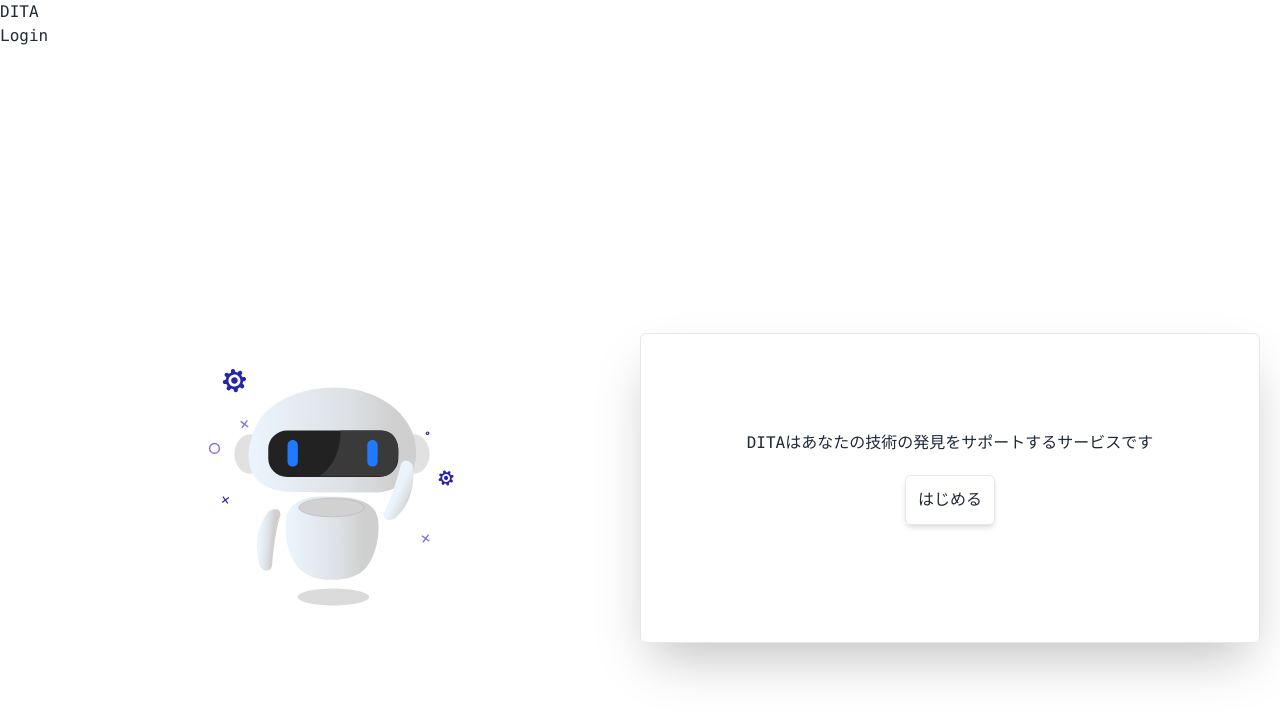
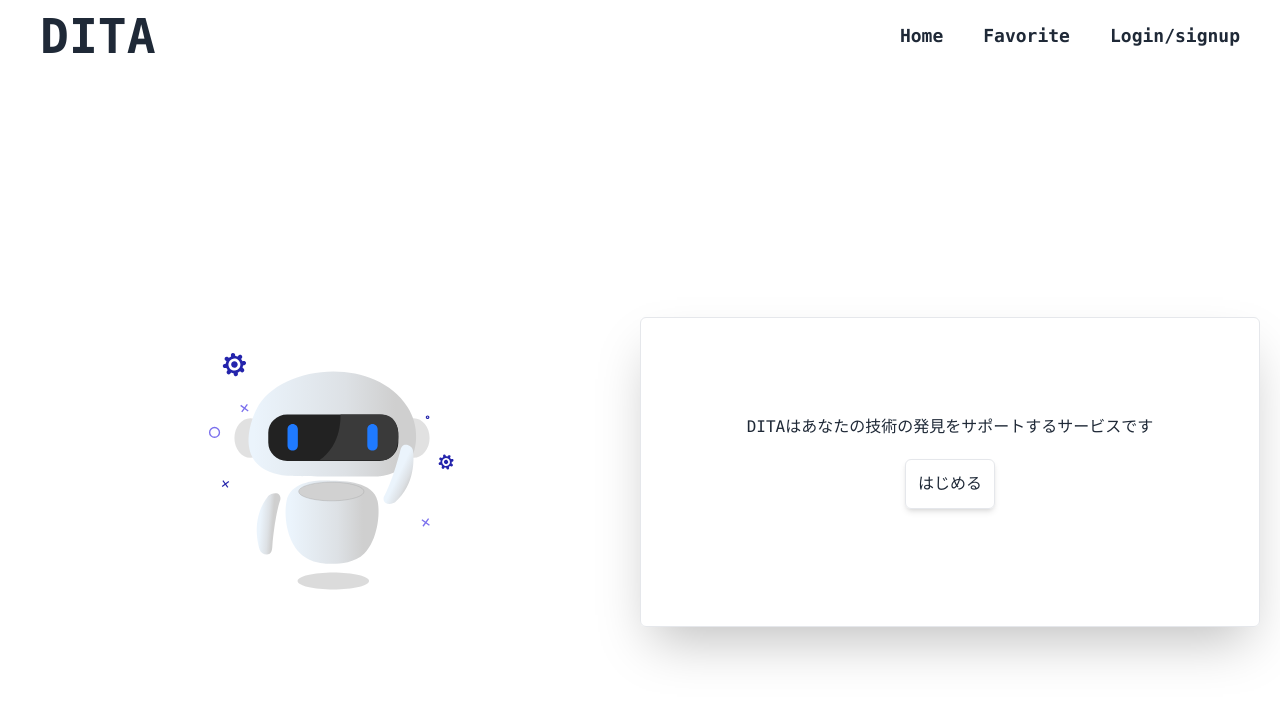
Before and after one commit to Doer-org/geekten_vol4_2022, a Next.js app in the folder front/: page / in a window 1280 px wide. Shown: the top 716 px of the page. Built offline with nearby package versions, Linux system fonts and the light colour scheme.

Commit message:
css basic

```diff
--- a/front/components/layouts/Header.tsx
+++ b/front/components/layouts/Header.tsx
@@ -1,17 +1,22 @@
-import { FC } from "react";
-import Link from "next/link";
-import Login from "../../pages/account/login";
+import { FC } from 'react';
+import Link from 'next/link';
 
 export const Header: FC = () => {
   return (
     <header>
-      <div>
-        <h1>DITA</h1>
-
-        <nav className="">
-          <ul>
-            <li><Link href="/account/login">Login</Link></li>
-
+      <div className="grid grid-cols-2 px-10 py-3 ">
+        <h1 className="text-5xl font-extrabold">DITA</h1>
+        <nav className="flex items-center justify-end">
+          <ul className="flex gap-10 justify-end">
+            <li className="text-lg font-bold">
+              <Link href="/">Home</Link>
+            </li>
+            <li className="text-lg font-bold">
+              <Link href="/favorite">Favorite</Link>
+            </li>
+            <li className="text-lg font-bold">
+              <Link href="/account/login">Login/signup</Link>
+            </li>
           </ul>
         </nav>
       </div>
--- a/front/components/layouts/Layout.tsx
+++ b/front/components/layouts/Layout.tsx
@@ -4,7 +4,7 @@ export const Layout: FC<{ children: ReactNode }> = ({ children }) => {
   return (
     <div className="font-mono text-gray-800">
       <Header />
-      <div className="flex my-10 mx-5 min-h-screen">
+      <div className="flex mx-5 min-h-screen">
         <main className="flex w-screen flex-1 flex-col items-center justify-center">
           {children}
         </main>
```
Also changed, not shown: 1 other file (tests, documents, lock files or other folders).
